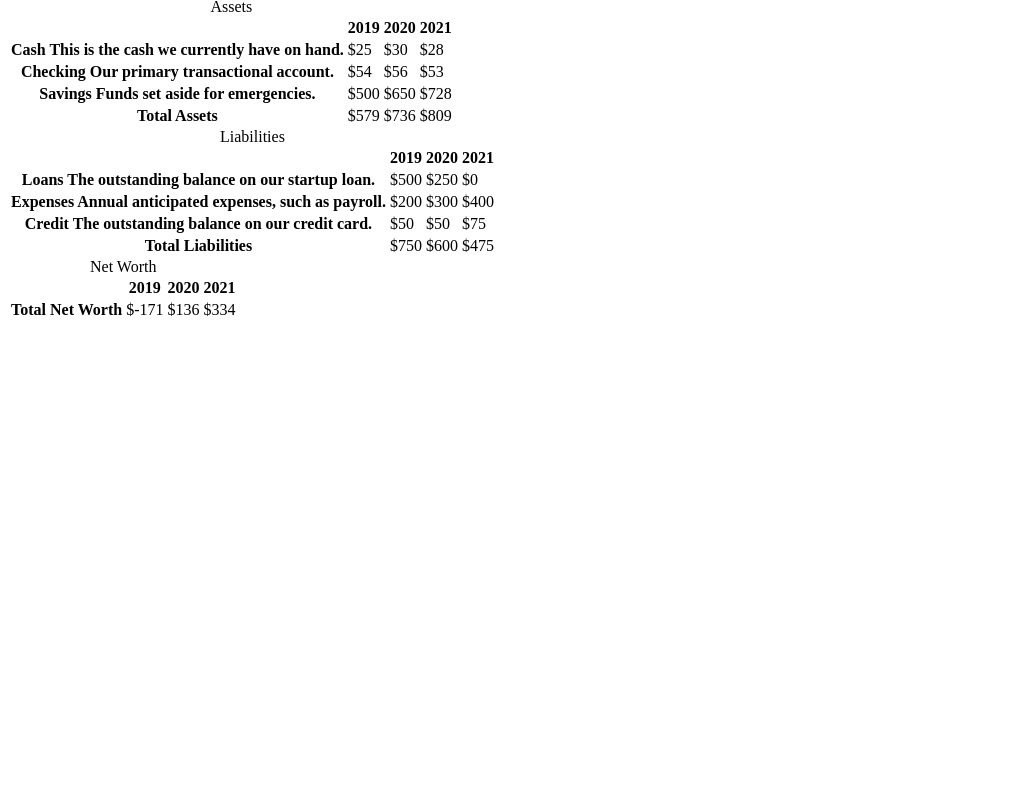
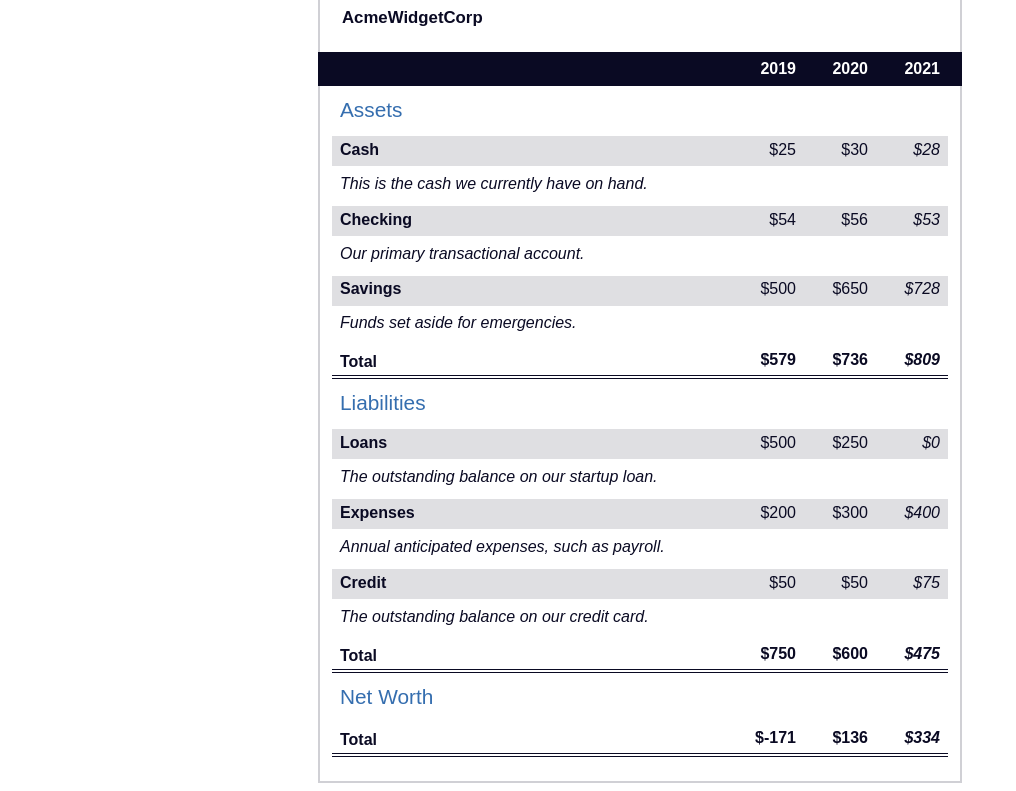
Before and after one commit to fluolabs/responsive-web-design, a plain HTML site: page 09-balance.html in a window 1280 px wide. Shown: the part 75-866 px from the top of the page, without its empty margins (0-1016 px from the left). Before the commit the page ends 800 px from the top, so only its background shows below. Drawn offline with Linux system fonts and the light colour scheme.

Commit message:
Update 09-balance.html

```diff
--- a/09-balance.html
+++ b/09-balance.html
@@ -3,7 +3,160 @@
     <meta charset="UTF-8">
     <meta name="viewport" content="width=device-width, initial-scale=1.0">
     <title>Balance Sheet</title>
-    <link rel="stylesheet" data-href="09styles.css">
+<!--     <link rel="stylesheet" data-href="09styles.css"> -->
+    <style>
+      span[class~="sr-only"] {
+  border: 0 !important;
+  clip: rect(1px, 1px, 1px, 1px) !important;
+  clip-path: inset(50%) !important;
+  height: 1px !important;
+  width: 1px !important;
+  position: absolute !important;
+  overflow: hidden !important;
+  white-space: nowrap !important;
+  padding: 0 !important;
+  margin: -1px !important;
+}
+
+html {
+  box-sizing: border-box;
+}
+
+body {
+  font-family: sans-serif;
+  color: #0a0a23;
+}
+
+h1 {
+  max-width: 37.25rem;
+  margin: 0 auto;
+  padding: 1.5rem 1.25rem;
+}
+
+h1 .flex {
+  display: flex;
+  flex-direction: column-reverse;
+  gap: 1rem;
+}
+
+h1 .flex span:first-of-type {
+  font-size: 0.7em;
+}
+
+h1 .flex span:last-of-type {
+  font-size: 1.2em;
+}
+
+section {
+  max-width: 40rem;
+  margin: 0 auto;
+  border: 2px solid #d0d0d5;
+}
+
+#years {
+  display: flex;
+  justify-content: flex-end;
+  position: sticky;
+  top: 0;
+  background: #0a0a23;
+  color: #fff;
+  z-index: 999;
+  padding: 0.5rem calc(1.25rem + 2px) 0.5rem 0;
+  margin: 0 -2px;
+}
+
+#years span[class] {
+  font-weight: bold;
+  width: 4.5rem;
+  text-align: right;
+}
+
+.table-wrap {
+  padding: 0 0.75rem 1.5rem 0.75rem;
+}
+
+table {
+  border-collapse: collapse;
+  border: 0;
+  width: 100%;
+  position: relative;
+  margin-top: 3rem;
+}
+
+table caption {
+  color: #356eaf;
+  font-size: 1.3em;
+  font-weight: normal;
+  position: absolute;
+  top: -2.25rem;
+  left: 0.5rem;
+}
+
+tbody td {
+  width: 100vw;
+  min-width: 4rem;
+  max-width: 4rem;
+}
+
+tbody th {
+  width: calc(100% - 12rem);
+}
+
+tr[class="total"] {
+  border-bottom: 4px double #0a0a23;
+  font-weight: bold;
+}
+
+tr[class="total"] th {
+  text-align: left;
+  padding: 0.5rem 0 0.25rem 0.5rem;
+}
+
+tr.total td {
+  text-align: right;
+  padding: 0 0.25rem;
+}
+
+tr.total td:nth-of-type(3) {
+  padding-right: 0.5rem;
+}
+
+tr.total:hover {
+  background-color: #99c9ff;
+}
+
+td.current {
+  font-style: italic;
+}
+
+tr.data {
+  background-image: linear-gradient(to bottom, #dfdfe2 1.845rem, white 1.845rem);
+}
+
+tr.data th {
+  text-align: left;
+  padding-top: 0.3rem;
+  padding-left: 0.5rem;
+}
+
+tr.data th .description {
+  display: block;
+  font-weight: normal;
+  font-style: italic;
+  padding: 1rem 0 0.75rem;
+  margin-right: -13.5rem;
+}
+
+tr.data td {
+  vertical-align: top;
+  padding: 0.3rem 0.25rem 0;
+  text-align: right;
+}
+
+tr.data td:last-of-type {
+  padding-right: 0.5rem;
+}
+    </style>
   </head>
 
 <body>
```
